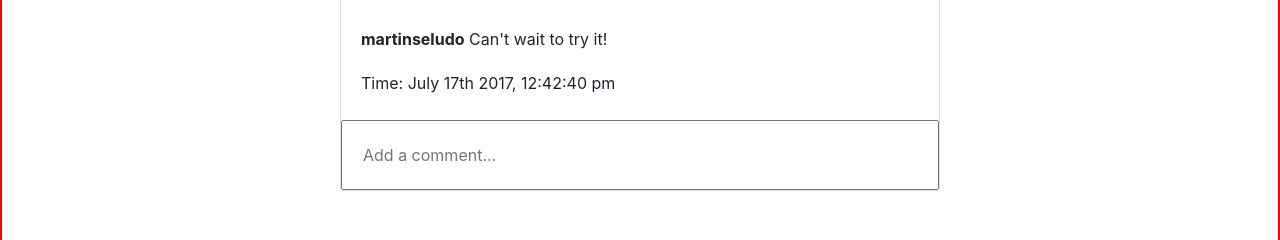
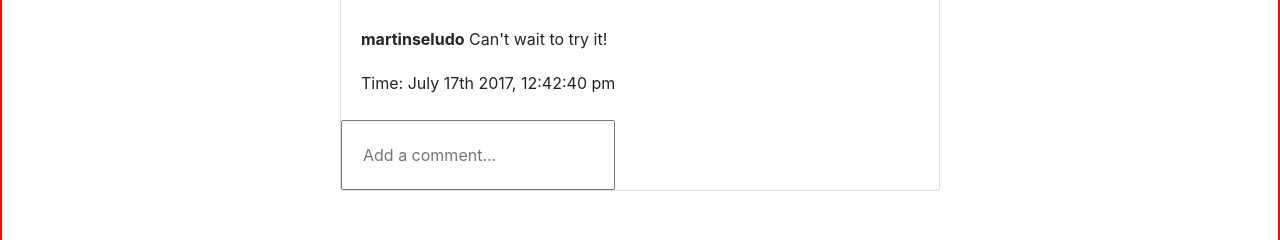
Before and after one commit to PaulApivat/instagram, a React (Create React App) app: page / in a window 1280 px wide. Shown: the part 960-1200 px from the top of the page. Built offline with nearby package versions, Linux system fonts and the light colour scheme.

Commit message:
DummyData: wrap input field in form tag to accept function from child component (CommentSection addNewCommentfunction)

```diff
--- a/src/DummyData.js
+++ b/src/DummyData.js
@@ -33,7 +33,10 @@ const DummyData = props => {
                                     timestamp={alldata.timestamp}
 
                                 />
-                                <input placeholder="Add a comment..." />
+                                <form>
+                                    <input placeholder="Add a comment..." />
+                                </form>
+
                             </Card>
                         </div>
                 ))}
```
